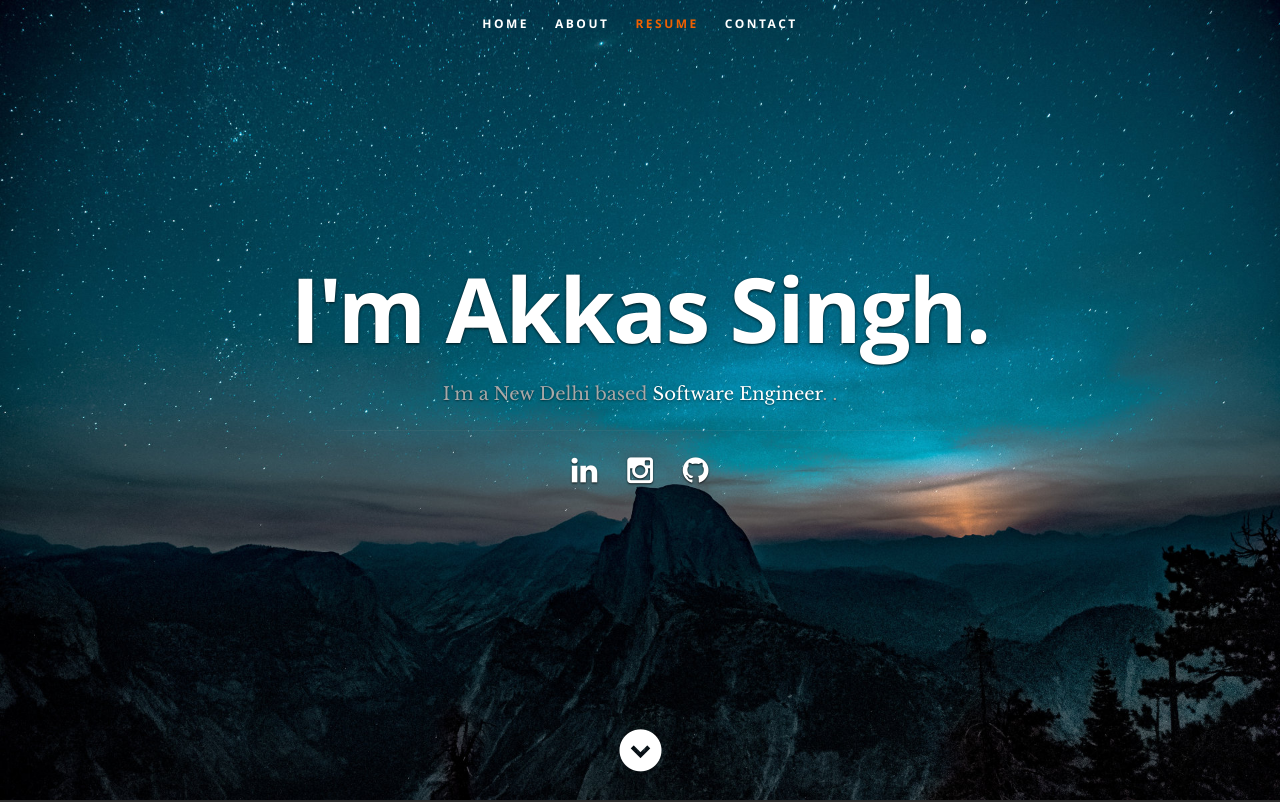
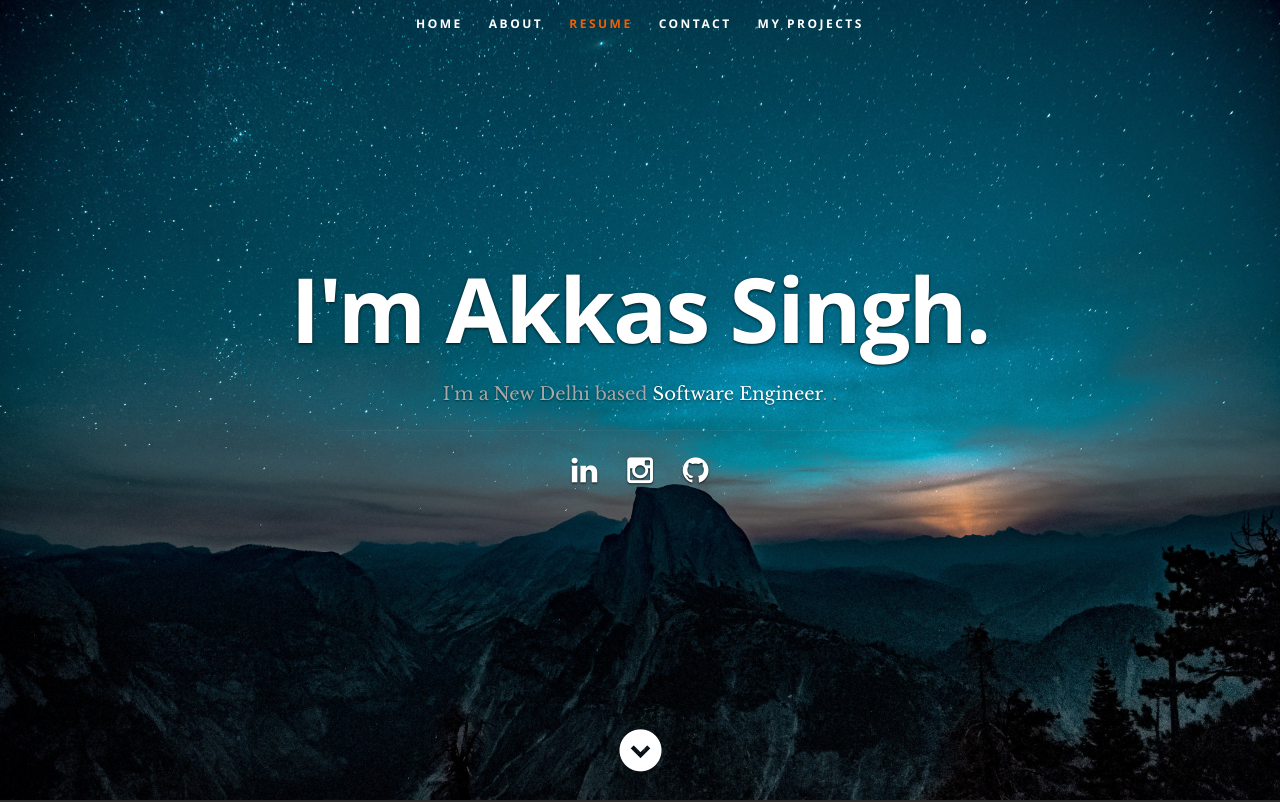
Before and after one commit to akkassingh/portfolio, a React (Create React App) app: page / in a window 1280 px wide. Shown: the top 802 px of the page. Built offline with nearby package versions, Linux system fonts and the light colour scheme.

Commit message:
Added QR Code

```diff
--- a/public/resumeData.json
+++ b/public/resumeData.json
@@ -4,6 +4,7 @@
     "occupation": "Software Engineer",
     "description": "",
     "image": "akkas_singh.jpeg",
+    "contactQR": "contact-me.png",
     "bio": "I am a foodie at heart, with a logical spirit, a knack for technology, and a passion for coding. Currently working as a full stack developer for Boston Consulting Group.Outside of work I am an avid cinephile, football enthusiast. I love to travel and really want to go around the world.",
     "contactmessage": "Think I'd be a good fit for your team? I'd love to hear from you, give me a shout by email or by using the form below if you'd like to get in contact with me.",
     "email": "akkassingh@gmail.com",
--- a/src/Components/Contact.js
+++ b/src/Components/Contact.js
@@ -11,6 +11,7 @@ class Contact extends Component {
       var phone= this.props.data.phone;
       var email = this.props.data.email;
       var message = this.props.data.contactmessage;
+      var contactMe= "images/"+this.props.data.contactQR;
     }
 
     return (
@@ -82,7 +83,8 @@ class Contact extends Component {
 						   {name}<br />
 						   {city}, {state} {zip}<br />
 						   <span>{phone}</span><br />
-                     <span>{email}</span>
+                     <span>{email}</span><br />
+                     <img src={contactMe} alt="Contact Akkas"></img>
 					   </p>
 				   </div>
             </aside>
--- a/src/Components/Header.js
+++ b/src/Components/Header.js
@@ -9,7 +9,7 @@ class Header extends Component {
       var description= this.props.data.description;
       var city= this.props.data.address.city;
       var networks= this.props.data.social.map(function(network){
-        return <li key={network.name}><a href={network.url}><i className={network.className}></i></a></li>
+        return <li key={network.name}><a href={network.url} target="_blank" ><i className={network.className}></i></a></li>
       })
     }
 
@@ -28,6 +28,7 @@ class Header extends Component {
             {/* <li><a className="smoothscroll" href="#portfolio">Works</a></li>
             <li><a className="smoothscroll" href="#testimonials">Testimonials</a></li> */}
             <li><a className="smoothscroll" href="#contact">Contact</a></li>
+            <li><a className="smoothscroll" href="#projects">My Projects</a></li>
          </ul>
 
       </nav>
```
Also changed, not shown: public/images/contact-me.png (added).
